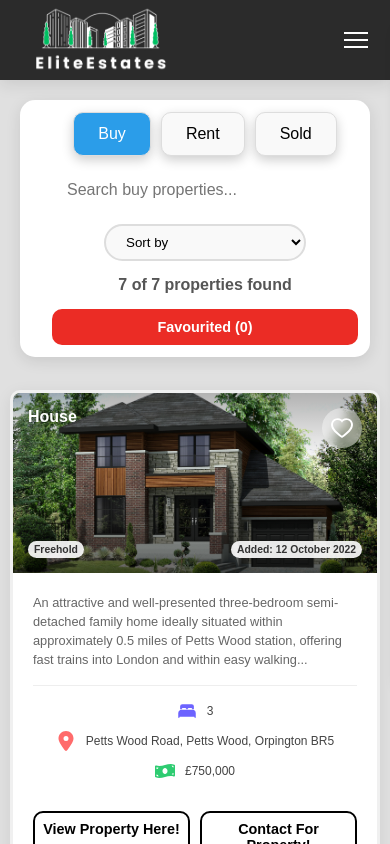
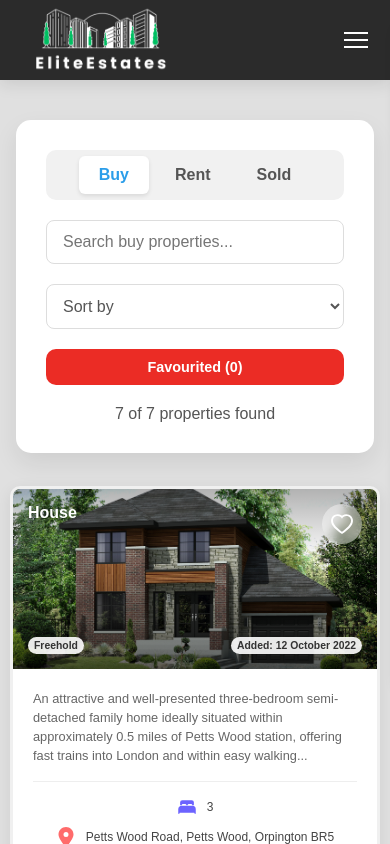
Before and after one commit to stoyan005/react-coursework, a React (Vite) app: page /buy in a window 390 px wide. Shown: the top 844 px of the page. Built offline with nearby package versions, Linux system fonts and the light colour scheme; a web font is replaced by a local one.

Commit message:
Enhanced the search bar making it look more pleasant and appealing whilst fixing the responsiveness and making the "book a viewing" button on each property page go to the contacts page

```diff
--- a/src/Components/HouseTypeInfo/HouseType.jsx
+++ b/src/Components/HouseTypeInfo/HouseType.jsx
@@ -202,7 +202,9 @@ const HouseType = ({ property }) => {
 				</div>
 
 				<footer className={styles.action_bar}>
-					<button className={styles.booking_button}>Book a Viewing</button>
+					<a href="/contacts" className={styles.booking_button}>
+						Book a Viewing
+					</a>
 					<button className={styles.brochure_button}>Get Brochure</button>
 				</footer>
 			</aside>
--- a/src/Components/HouseTypeInfo/HouseType.module.css
+++ b/src/Components/HouseTypeInfo/HouseType.module.css
@@ -213,6 +213,7 @@
 }
 
 .booking_button {
+	text-align: center;
 	background: #1a1a1a;
 	color: #fff;
 	border: none;
--- a/src/Components/SearchMenu/PropertyCard.jsx
+++ b/src/Components/SearchMenu/PropertyCard.jsx
@@ -75,14 +75,9 @@ const PropertyCard = ({ property, isFavourite, onToggleFavourite }) => {
 					</p>
 				</div>
 
-				<div className={styles.button_container}>
-					<Link to={`/house/${property.id}`} className={styles.view_button}>
-						View Property Here!
-					</Link>
-					<Link to={`/contacts`} className={styles.contact_button}>
-						Contact For Property!
-					</Link>
-				</div>
+				<Link to={`/house/${property.id}`} className={styles.view_button}>
+					View Property Here!
+				</Link>
 			</div>
 		</div>
 	);
--- a/src/Components/SearchMenu/PropertyCard.module.css
+++ b/src/Components/SearchMenu/PropertyCard.module.css
@@ -187,8 +187,7 @@
 }
 
 /* ! BUTTONS */
-.view_button,
-.contact_button {
+.view_button {
 	text-align: center;
 	background: transparent;
 	color: #000000;
@@ -199,19 +198,16 @@
 	border-radius: 10px;
 	text-decoration: none;
 	transition: background 0.3s ease;
-	width: 300px;
 }
 
-.view_button:hover,
-.contact_button:hover {
+.view_button:hover {
 	background-color: #000000;
 	color: #ffffff;
 }
 
 /* ! RESPONSIVENESS */
 @media (max-width: 900px) {
-	.view_button,
-	.contact_button {
+	.view_button {
 		width: 250px;
 		padding: 8px;
 		font-size: 0.9rem;
--- a/src/Components/SearchMenu/SearchBar.module.css
+++ b/src/Components/SearchMenu/SearchBar.module.css
@@ -1,104 +1,82 @@
+.search_wrapper {
+	width: 100%;
+	max-width: 1400px;
+	margin: 120px auto 20px auto;
+	padding: 0 1rem;
+}
+
 /* ! SEARCH BAR */
 .search_header {
-	display: flex;
-	align-items: center;
-	justify-content: center;
-	gap: 40px;
-	padding: 0 20px;
-	margin: 0 10px;
-	box-sizing: border-box;
-	width: 100%;
-}
-
-.search_wrapper {
-	display: flex;
-	align-items: center;
-	background: #fff;
-	padding: 1rem;
-	border-radius: 20px;
-	box-shadow: 0 4px 15px rgba(0, 0, 0, 0.1);
-	max-width: 1500px;
-	margin: 100px auto 20px auto;
-}
-
-.search_input_wrapper {
-	width: 100%;
+	background: #ffffff;
+	padding: 30px;
+	border-radius: 15px;
+	box-shadow: 0 10px 25px rgba(0, 0, 0, 0.08);
 }
 
 .search_input_row {
 	display: flex;
+	flex-wrap: wrap;
 	align-items: center;
 	gap: 20px;
-	width: 100%;
-	box-sizing: border-box;
-}
-
-.search_input_row input {
-	flex: 1;
-	width: 500px;
-	border: none;
-	outline: none;
-	font-size: 16px;
-}
-
-/* ! INPUT */
-.search_input {
-	flex: 1;
-	padding: 12px 15px;
-	font-size: 1rem;
-	border: 3px solid #dddddd;
-	border-radius: 5px;
-	outline: none;
-	box-sizing: border-box;
-	transition: all 0.3s ease;
-}
-
-.search_input:focus {
-	border-color: #0a68a7;
-	box-shadow: 0 0 8px rgba(80, 70, 230, 0.2);
 }
 
 /* ! BUY, RENT, SOLD BUTTONS */
 .search_types {
 	display: flex;
-	gap: 10px;
-	flex-shrink: 0;
+	background-color: #f1f1f1;
+	padding: 6px;
+	border-radius: 10px;
+	gap: 6px;
 }
 
-.search_types button {
-	padding: 0.75rem 1.5rem;
-	border-radius: 10px;
-	border: 1px solid #ddd;
-	background-color: #f9f9f9;
-	font-weight: 500;
+.type_button {
+	border: none;
+	border-radius: 6px;
+	background: transparent;
+	padding: 10px 20px;
+	font-size: 1rem;
+	font-weight: 600;
+	color: #555555;
 	cursor: pointer;
-	transition: all 0.3s ease;
-	box-shadow: 0 4px 12px rgba(0, 0, 0, 0.2);
+	transition: all 0.2s ease;
 }
 
-.search_types button:hover {
-	background: #2b9de9;
-	color: #ffffff;
+.type_button:hover {
+	color: #2b9de9;
 }
 
-.search_types button.active {
-	background-color: #2b9de9;
-	color: #ffffff;
+.type_button.active {
+	background-color: #ffffff;
+	color: #2b9de9;
+	box-shadow: 0 2px 4px rgba(0, 0, 0, 0.1);
+}
+
+/* ! SEARCH INPUT BAR */
+.search_input {
+	flex: 1;
+	min-width: 250px;
+	padding: 12px 16px;
+	border: 1px solid #dddddd;
+	border-radius: 8px;
+	font-size: 1rem;
+	transition: border-color 0.3s ease;
+}
+
+.search_input:focus {
+	outline: none;
+	border-color: #2b9de9;
+	box-shadow: 0 0 0 3px rgba(34, 139, 230, 0.1);
 }
 
 /* ! SORT BY DROPDOWN MENU */
 .sort_dropdown {
-	padding: 0.5rem 1rem;
-	border-radius: 50px;
-	border: 2px solid #dddddd;
-	background-color: #f9f9f9;
+	padding: 12px;
+	border: 1px solid #dddddd;
+	border-radius: 8px;
+	background-color: #ffffff;
+	font-size: 1rem;
+	color: #555555;
 	cursor: pointer;
-	font-weight: 500;
-	transition: all 0.3s;
-}
-
-.sort_dropdown:hover {
-	background-color: #eeeeee;
 }
 
 .sort_dropdown:focus {
@@ -109,100 +87,24 @@
 
 /* ! PROPERTIES FOUND TEXT */
 .properties_found {
-	flex-shrink: 0;
 	font-size: 1rem;
-	font-weight: 600;
 	color: #555555;
-}
-
-/* ! PROPERTY GRID */
-.properties_list {
-	display: grid;
-	grid-template-columns: repeat(auto-fit, minmax(400px, 1fr));
-	justify-content: center;
-	gap: 20px;
-	padding: 20px;
-	width: 100%;
-	box-sizing: border-box;
+	margin: 0;
 }
 
 /* ! RESPONSIVENESS */
-@media (max-width: 1024px) {
-	.search_wrapper {
+@media (max-width: 768px) {
+	.search_input_row {
 		flex-direction: column;
 		align-items: stretch;
-		gap: 15px;
-		padding: 1rem;
-		margin: 100px 20px 20px 20px;
-	}
-
-	.search_input_row {
-		flex-direction: column;
-		gap: 15px;
-	}
-
-	.search_input_row input {
-		width: 100%;
 	}
 
 	.search_types {
-		justify-content: space-between;
-	}
-
-	.type_button {
-		flex: 1;
-		padding: 15px 15px;
-	}
-}
-
-@media (max-width: 768px) {
-	.search_header {
-		padding: 0 10px;
-	}
-
-	.search_wrapper {
-		margin: 100px 20px 20px 20px;
-		border-radius: 15px;
-	}
-
-	.search_input {
-		font-size: 1rem;
-		padding: 10px 15px;
-	}
-
-	.search_types {
-		flex-direction: row;
-		gap: 10px;
-	}
-
-	.type_button {
-		width: 100%;
-		font-size: 1rem;
-		padding: 15px;
+		justify-content: center;
 	}
 
 	.properties_found {
 		text-align: center;
-		font-size: 1rem;
-	}
-
-	.properties_list {
-		grid-template-columns: 1fr;
-		padding: 10px;
+		order: 5;
 	}
 }
-
-@media (max-width: 480px) {
-	.search_wrapper {
-		padding: 0.75rem;
-	}
-
-	.search_input {
-		font-size: 1rem;
-	}
-
-	.type_button {
-		font-size: 1rem;
-		padding: 10px;
-	}
-}
```
Also changed, not shown: random.css (added).
